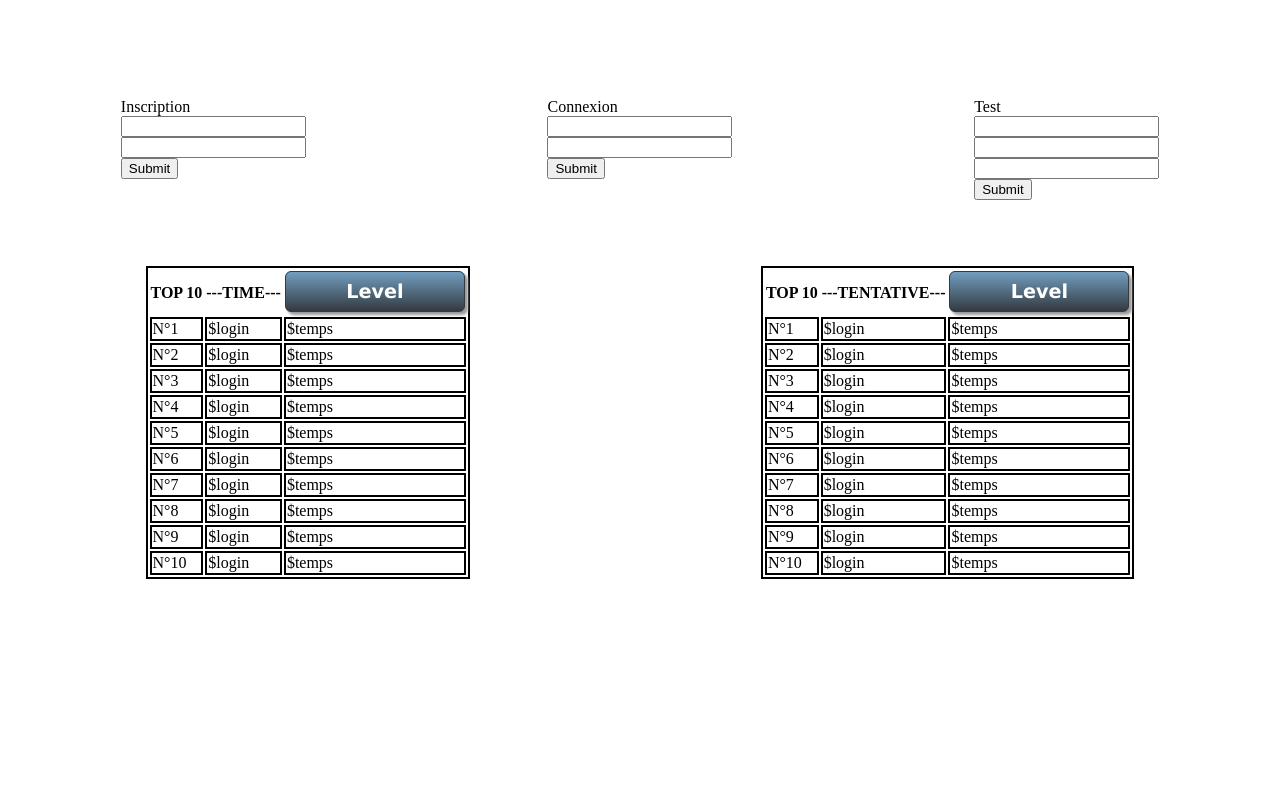
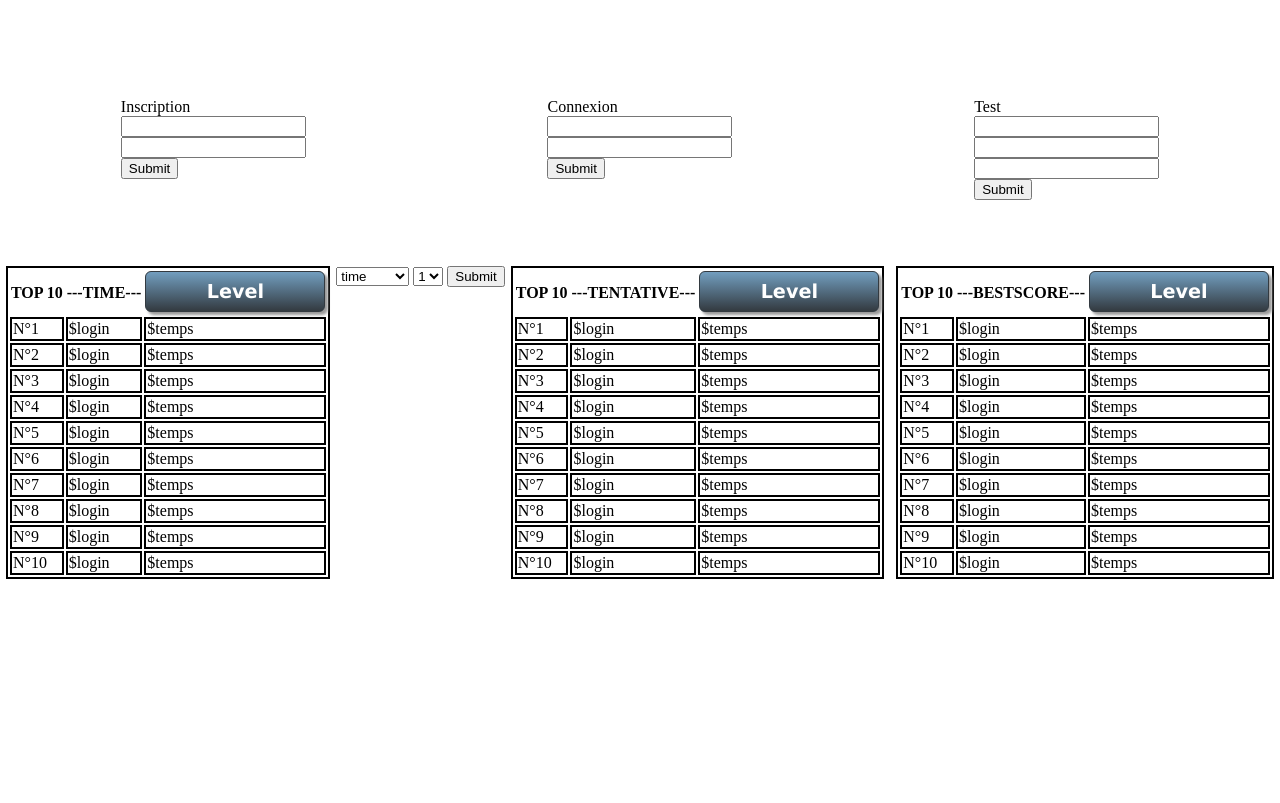
Before and after one commit to etienne-kher/memory, a PHP site: page /walloffame.php?levelbis=1 in a window 1280 px wide. Shown: the top 803 px of the page. Run offline with PHP 8.4, Linux system fonts and the light colour scheme; data that the repository does not hold is empty.

Commit message:
mise en relation de trois tableau avec methode get et url pour wall of fame

```diff
--- a/walloffame.php
+++ b/walloffame.php
@@ -161,6 +161,10 @@ if(!isset($levelbis)){
     $levelbis=$_GET['levelbis'];
 }
 
+if(!isset($levelbis2)){
+    $levelbis2=$_GET['levelbis2'];
+}
+
 if(!isset($level)){
     $level=0;
 }
@@ -169,18 +173,29 @@ else{
 }
 $n=1;
 ?>
-<section class="aligntab"> <table>
+<section class="aligntab">
+    <table>
         <th>TOP 10</th>
         <th>---TIME---</th>
         <th>
             <ul id="menu-accordeon">
                 <li><a href="#">Level</a>
                     <ul>
-                    <li><a href="walloffame.php?tab=1&amp;type=time&amp;level=1&amp;tabbis=2&amp;typebis=tentative&amp;levelbis=<?php echo urlencode($levelbis); ?>">Level 1</a></li>
-                    <li><a href="walloffame.php?tab=1&amp;type=time&amp;level=2&amp;tabbis=2&amp;typebis=tentative&amp;levelbis=<?php echo urlencode($levelbis); ?>">Level 2</a></li>
-                    <li><a href="walloffame.php?tab=1&amp;type=time&amp;level=3&amp;tabbis=2&amp;typebis=tentative&amp;levelbis=<?php echo urlencode($levelbis); ?>">Level 3</a></li>
-                    <li><a href="walloffame.php?tab=1&amp;type=time&amp;level=4&amp;tabbis=2&amp;typebis=tentative&amp;levelbis=<?php echo urlencode($levelbis); ?>">Level 4</a></li>
-                    <li><a href="walloffame.php?tab=1&amp;type=time&amp;level=5&amp;tabbis=2&amp;typebis=tentative&amp;levelbis=<?php echo urlencode($levelbis); ?>">Level 5</a></li>
+                        <li><a
+                                href="walloffame.php?tab=1&amp;type=time&amp;level=1&amp;tabbis=2&amp;typebis=tentative&amp;levelbis=<?php echo urlencode($levelbis); ?>&amp;tabbis2=3&amp;typebis2=bestscore&amp;levelbis2=<?php echo urlencode($levelbis2); ?>">Level
+                                1</a></li>
+                        <li><a
+                                href="walloffame.php?tab=1&amp;type=time&amp;level=2&amp;tabbis=2&amp;typebis=tentative&amp;levelbis=<?php echo urlencode($levelbis); ?>&amp;tabbis2=3&amp;typebis2=bestscore&amp;levelbis2=<?php echo urlencode($levelbis2); ?>">Level
+                                2</a></li>
+                        <li><a
+                                href="walloffame.php?tab=1&amp;type=time&amp;level=3&amp;tabbis=2&amp;typebis=tentative&amp;levelbis=<?php echo urlencode($levelbis); ?>&amp;tabbis2=3&amp;typebis2=bestscore&amp;levelbis2=<?php echo urlencode($levelbis2); ?>">Level
+                                3</a></li>
+                        <li><a
+                                href="walloffame.php?tab=1&amp;type=time&amp;level=4&amp;tabbis=2&amp;typebis=tentative&amp;levelbis=<?php echo urlencode($levelbis); ?>&amp;tabbis2=3&amp;typebis2=bestscore&amp;levelbis2=<?php echo urlencode($levelbis2); ?>">Level
+                                4</a></li>
+                        <li><a
+                                href="walloffame.php?tab=1&amp;type=time&amp;level=5&amp;tabbis=2&amp;typebis=tentative&amp;levelbis=<?php echo urlencode($levelbis); ?>&amp;tabbis2=3&amp;typebis2=bestscore&amp;levelbis2=<?php echo urlencode($levelbis2); ?>">Level
+                                5</a></li>
 
 
                     </ul>
@@ -192,7 +207,7 @@ while ($n<=10){
     ++$n;
 }?>
     </table>
-<br><br><br><br><br>
+    <br><br><br><br>
     <?php
 
 
@@ -208,6 +223,7 @@ if($_GET['tab']=='1'){
 ?>
     <br><br>
     <?php
+
 if($_GET['tabbis']=='2'){
     if($_GET['typebis']=="tentative"){
         echo 'TYPE '.$_GET['typebis'].'<br/>';
@@ -219,8 +235,38 @@ if($_GET['tabbis']=='2'){
         }
     }
 }
+?>
+    <br><br>
 
+    <?php
+if($_GET['tabbis2']=='3'){
+    if($_GET['typebis2']=="bestscore"){
+        echo 'TYPE '.$_GET['typebis2'].'<br/>';
+        if($levelbis2<=5){
+            echo 'LEVEL '.$levelbis2.'<br/>';
+            if(!isset($levelbis2)){
+                $levelbis2=0;
+            }
+        }
+    }
+}
 ?>
+
+    <form action="" method="post">
+        <SELECT name="nom" size="1">
+            <OPTION>time
+            <OPTION>tentative
+        </SELECT>
+        <SELECT name="level" size="1">
+            <OPTION>1
+            <OPTION>2
+            <OPTION>3
+            <OPTION>4
+            <OPTION>5
+        </SELECT>
+        <input type="submit" name="valider3">
+    </form>
+
 
     <br>
     <!-- TEST PRINCIPALE TENTATIVE -->
@@ -234,11 +280,59 @@ $n=1;
             <ul id="menu-accordeon">
                 <li><a href="#">Level</a>
                     <ul>
-                    <li><a href="walloffame.php?tab=1&amp;type=time&amp;level=<?php echo urlencode($_GET['level']); ?>&amp;tabbis=2&amp;typebis=tentative&amp;levelbis=1">Level 1</a></li>
-                    <li><a href="walloffame.php?tab=1&amp;type=time&amp;level=<?php echo urlencode($_GET['level']); ?>&amp;tabbis=2&amp;typebis=tentative&amp;levelbis=2">Level 2</a></li>
-                    <li><a href="walloffame.php?tab=1&amp;type=time&amp;level=<?php echo urlencode($_GET['level']); ?>&amp;tabbis=2&amp;typebis=tentative&amp;levelbis=3">Level 3</a></li>
-                    <li><a href="walloffame.php?tab=1&amp;type=time&amp;level=<?php echo urlencode($_GET['level']); ?>&amp;tabbis=2&amp;typebis=tentative&amp;levelbis=4">Level 4</a></li>
-                    <li><a href="walloffame.php?tab=1&amp;type=time&amp;level=<?php echo urlencode($_GET['level']); ?>&amp;tabbis=2&amp;typebis=tentative&amp;levelbis=5">Level 5</a></li>
+                        <li><a
+                                href="walloffame.php?tab=1&amp;type=time&amp;level=<?php echo urlencode($_GET['level']); ?>&amp;tabbis=2&amp;typebis=tentative&amp;levelbis=1&amp;tabbis2=3&amp;typebis2=bestscore&amp;levelbis2=<?php echo urlencode($levelbis2); ?>">Level
+                                1</a></li>
+                        <li><a
+                                href="walloffame.php?tab=1&amp;type=time&amp;level=<?php echo urlencode($_GET['level']); ?>&amp;tabbis=2&amp;typebis=tentative&amp;levelbis=2&amp;tabbis2=3&amp;typebis2=bestscore&amp;levelbis2=<?php echo urlencode($levelbis2); ?>">Level
+                                2</a></li>
+                        <li><a
+                                href="walloffame.php?tab=1&amp;type=time&amp;level=<?php echo urlencode($_GET['level']); ?>&amp;tabbis=2&amp;typebis=tentative&amp;levelbis=3&amp;tabbis2=3&amp;typebis2=bestscore&amp;levelbis2=<?php echo urlencode($levelbis2); ?>">Level
+                                3</a></li>
+                        <li><a
+                                href="walloffame.php?tab=1&amp;type=time&amp;level=<?php echo urlencode($_GET['level']); ?>&amp;tabbis=2&amp;typebis=tentative&amp;levelbis=4&amp;tabbis2=3&amp;typebis2=bestscore&amp;levelbis2=<?php echo urlencode($levelbis2); ?>">Level
+                                4</a></li>
+                        <li><a
+                                href="walloffame.php?tab=1&amp;type=time&amp;level=<?php echo urlencode($_GET['level']); ?>&amp;tabbis=2&amp;typebis=tentative&amp;levelbis=5&amp;tabbis2=3&amp;typebis2=bestscore&amp;levelbis2=<?php echo urlencode($levelbis2); ?>">Level
+                                5</a></li>
+                    </ul>
+                </li>
+        </th>
+        <?php
+while ($n<=10){
+    echo '<tr><td>'.'N°'.$n.'</td><td>'.'$login'.'</td><td>'.'$temps'.'</td></tr>';
+    ++$n;
+}?>
+    </table>
+
+    <br>
+    <!-- TEST PRINCIPALE BESTSCORE -->
+
+    <?php
+
+$n=1;
+?> <table>
+        <th>TOP 10</th>
+        <th>---BESTSCORE---</th>
+        <th>
+            <ul id="menu-accordeon">
+                <li><a href="#">Level</a>
+                    <ul>
+                        <li><a
+                                href="walloffame.php?tab=1&amp;type=time&amp;level=<?php echo urlencode($_GET['level']); ?>&amp;tabbis=2&amp;typebis=tentative&amp;levelbis=<?php echo urlencode($levelbis); ?>&amp;tabbis2=3&amp;typebis2=bestscore&amp;levelbis2=1">Level
+                                1</a></li>
+                        <li><a
+                                href="walloffame.php?tab=1&amp;type=time&amp;level=<?php echo urlencode($_GET['level']); ?>&amp;tabbis=2&amp;typebis=tentative&amp;levelbis=<?php echo urlencode($levelbis); ?>&amp;tabbis2=3&amp;typebis2=bestscore&amp;levelbis2=2">Level
+                                2</a></li>
+                        <li><a
+                                href="walloffame.php?tab=1&amp;type=time&amp;level=<?php echo urlencode($_GET['level']); ?>&amp;tabbis=2&amp;typebis=tentative&amp;levelbis=<?php echo urlencode($levelbis); ?>&amp;tabbis2=3&amp;typebis2=bestscore&amp;levelbis2=3">Level
+                                3</a></li>
+                        <li><a
+                                href="walloffame.php?tab=1&amp;type=time&amp;level=<?php echo urlencode($_GET['level']); ?>&amp;tabbis=2&amp;typebis=tentative&amp;levelbis=<?php echo urlencode($levelbis); ?>&amp;tabbis2=3&amp;typebis2=bestscore&amp;levelbis2=4">Level
+                                4</a></li>
+                        <li><a
+                                href="walloffame.php?tab=1&amp;type=time&amp;level=<?php echo urlencode($_GET['level']); ?>&amp;tabbis=2&amp;typebis=tentative&amp;levelbis=<?php echo urlencode($levelbis); ?>&amp;tabbis2=3&amp;typebis2=bestscore&amp;levelbis2=5">Level
+                                5</a></li>
                     </ul>
                 </li>
         </th>
```
Lines whose indentation alone changed are shown as unchanged.
